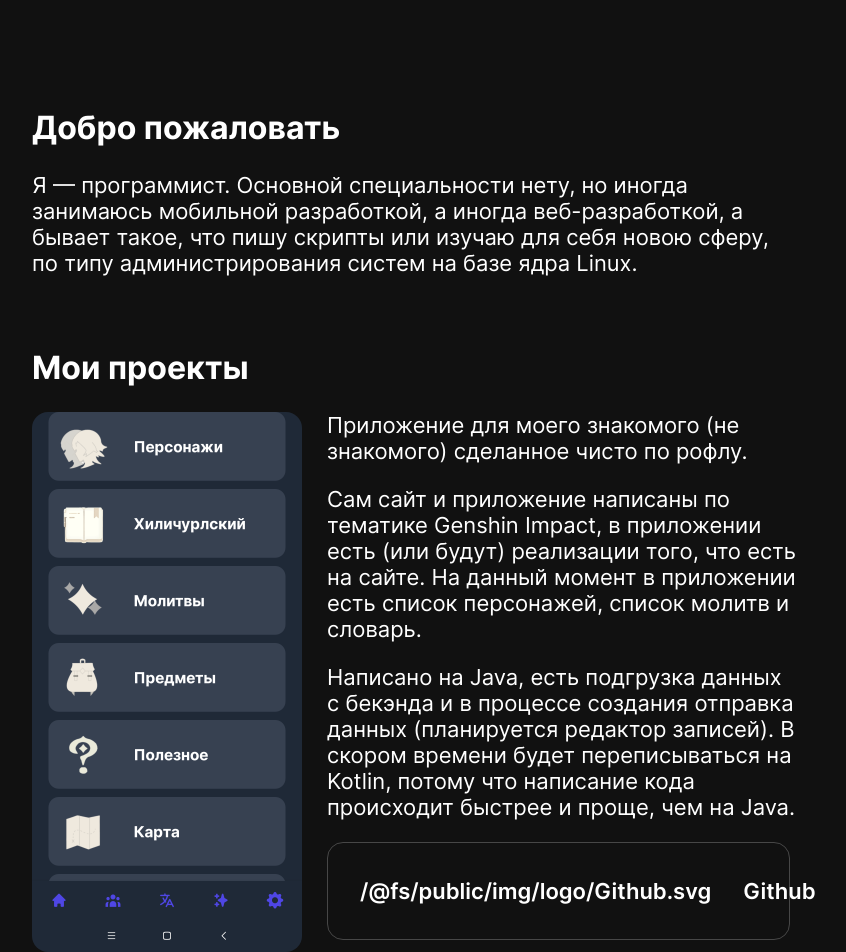
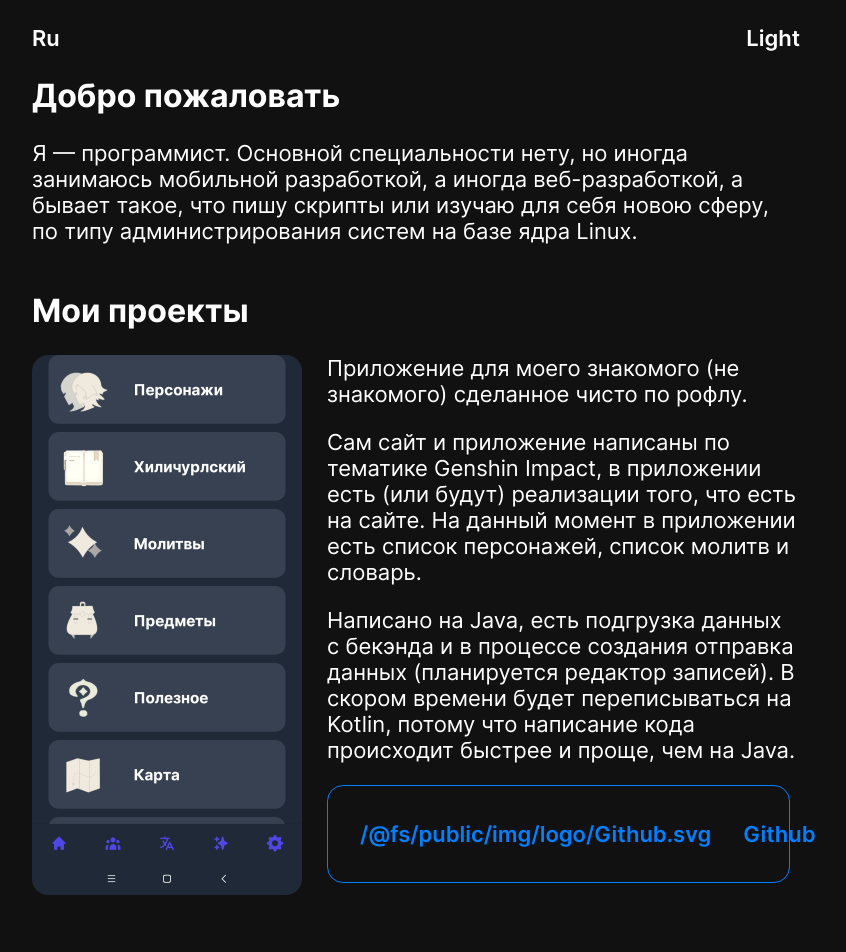
Before and after one commit to ilfey/Devpage, a Vue app: page / in a window 1280 px wide. Shown: the top 952 px of the page, without its empty margins (224-1070 px from the left). Built offline with nearby package versions, Linux system fonts and the light colour scheme.

Commit message:
add new color-scheme and theme switcher

```diff
--- a/index.html
+++ b/index.html
@@ -1,16 +1,51 @@
 <!DOCTYPE html>
-<html lang="en">
+<html lang="ru" class="dark">
 
 <head>
 	<meta charset="UTF-8" />
 	<meta name="viewport" content="width=device-width, initial-scale=1.0">
-	<meta property="og:title" content="Josty">
+	<meta property="og:title" content="Josty's devpage">
 	<meta property="og:description" content="Страница разработчика: Josty Qweenq">
 	<link rel="shortcut icon" href="/favicon.png" type="image/png">
-	<title>Josty</title>
+	<title>Josty Qweenq</title>
+	<script>
+		if(localStorage.getItem('color-scheme')=="light") {
+			document.documentElement.classList.replace("dark", "light")
+		}
+		if(localStorage.getItem('lang')=="Ru") {
+			console.log("Need to use ru language...")
+		}
+	</script>
 	<style>
 		:root {
-			color-scheme: dark;
+			--primary: #007fff;
+			--secondary: #0059b2;
+		}
+
+		.dark{
+				color-scheme: dark;
+				--background: #111;
+				--on-background: #fff;
+		}
+
+		.light {
+			color-scheme: light;
+			--background: #ddd;
+			--on-background: #000;
+		}
+
+		* {
+			margin: 0;
+			padding: 0;
+			text-decoration: none;
+		}
+
+		body {
+			transition: 0.3s;
+			background: var(--background);
+			color: var(--on-background);
+			min-height: 100%;
+			font-family: Inter-Regular;
 		}
 
 		@font-face {
@@ -35,7 +70,7 @@
 		}
 
 		@media (min-width: 1024px) {
-			.wrapper {
+			main, header {
 				width: 60%;
 			}
 
@@ -49,7 +84,7 @@
 		}
 
 		@media (max-width: 1024px) {
-			.wrapper {
+			main, header {
 				width: 70%;
 			}
 
@@ -63,7 +98,7 @@
 		}
 
 		@media (max-width: 900px) {
-			.wrapper {
+			main, header {
 				width: 80%;
 			}
 
@@ -77,12 +112,12 @@
 		}
 
 		@media (max-width: 700px) {
-			.wrapper {
+			main, header {
 				width: calc(100% - 20px);
-				padding: 100px 10px 100px 10px;
+				margin: 25px 10px 100px 10px;
 			}
 
-			.part_title {
+			.part__title {
 				text-align: center;
 			}
 
@@ -99,12 +134,12 @@
 		}
 
 		@media (max-width: 320px) {
-			.wrapper {
+			main, header {
 				width: calc(100% - 20px);
-				padding: 100px 10px 100px 10px;
+				margin: 25px 10px 100px 10px;
 			}
 
-			.part_title {
+			.part__title {
 				text-align: center;
 			}
 
--- a/package.json
+++ b/package.json
@@ -8,7 +8,8 @@
     "preview": "vite preview"
   },
   "dependencies": {
-    "vue": "^3.2.25"
+    "vue": "^3.2.25",
+    "vue-i18n": "^9.2.2"
   },
   "devDependencies": {
     "@vitejs/plugin-vue": "^2.3.1",
--- a/src/App.vue
+++ b/src/App.vue
@@ -10,6 +10,7 @@ import TwitchLogo from "/public/img/logo/Twitch.svg";
 import OsuLogo from "/public/img/logo/osu.svg";
 import ShikimoriLogo from "/public/img/logo/Shikimori.svg";
 import EmailLogo from "/public/img/logo/Email.svg";
+import Navbar from "./components/Navbar.vue";
 
 const contacts = [
   {
@@ -28,6 +29,7 @@ const contacts = [
     url: "mailto:jqweenq@gmail.com",
   },
 ];
+
 const otherContacts = [
   {
     title: "AniList",
@@ -75,9 +77,14 @@ function open(link) {
   window.open(link, "_blank");
 }
 </script>
+
 <template>
-  <div class="part hello-part">
-    <h2 class="part_title">Добро пожаловать</h2>
+  <header>
+    <Navbar />
+  </header>
+  <main>
+    <div class=" part hello-part">
+      <h2 class="part__title">Добро пожаловать</h2>
       <p>
         Я — программист. Основной специальности нету, но иногда занимаюсь
         мобильной разработкой, а иногда веб-разработкой, а бывает такое, что пишу
@@ -86,7 +93,7 @@ function open(link) {
       </p>
     </div>
     <div class="part part-projects">
-    <h2 class="part_title">Мои проекты</h2>
+      <h2 class="part__title">Мои проекты</h2>
       <img class="img-genshin" src="/img/Genshin.png" alt="Genshin" />
       <p>
         Приложение для моего знакомого (не знакомого) сделанное чисто по рофлу.
@@ -108,89 +115,101 @@ function open(link) {
       </div>
     </div>
     <div class="part part-contacts">
-    <h2 class="part_title">Мои контакты</h2>
+      <h2 class="part__title">Мои контакты</h2>
       <div class="buttons-wrapper">
-      <div
-        class="button"
-        v-for="contact in contacts"
-        :key="contact.title"
-        @click="open(contact.url)"
-      >
+        <div class="button" v-for="contact in contacts" :key="contact.title" @click="open(contact.url)">
           <div v-html="contact.logo"></div>
           <p class="button__text">{{ contact.title }}</p>
         </div>
       </div>
     </div>
     <div class="part">
-    <h2 class="part_title">Где ещё вы можете меня встретить</h2>
+      <h2 class="part__title">Где ещё вы можете меня встретить</h2>
       <div class="buttons-wrapper">
-      <div
-        class="button"
-        v-for="contact in otherContacts"
-        :key="contact.title"
-        @click="open(contact.url)"
-      >
-        <div v-html="contact.logo"></div>
+        <div class="button" v-for="contact in otherContacts" :key="contact.title" @click="open(contact.url)">
+          <!-- FIXME XSS -->
+          <div v-html="contact.logo" />
           <p class="button__text">{{ contact.title }}</p>
         </div>
       </div>
     </div>
+  </main>
 </template>
 
 <style>
-body {
-  background: #111;
-  min-height: 100%;
-  font-family: Inter-Regular;
+header {
+  margin: 0 auto;
 }
-h2 {
-  margin: 0 0 25px 0;
-}
-.wrapper {
+
+main {
   position: absolute;
   left: 50%;
   transform: translate(-50%);
   display: flex;
   flex-direction: column;
   align-items: center;
-  padding: 100px 0 100px 0;
-  min-height: 100%;
+  margin: 25px 0 100px 0;
 }
+
+h2 {
+  margin: 0 0 25px 0;
+}
+
 .part {
-  margin: 0 0 50px 0;
-  color: #fff;
+  margin: 0 0 25px 0;
+  color: var(--on-background);
   font-size: 22px;
   width: 100%;
 }
-.part_title {
+
+.part__title {
   font-family: Inter-Bold;
   font-size: 32px;
 }
+
+.part>p {
+  margin: 22px 0;
+}
+
 .img-genshin {
   width: 270px;
   border-radius: 16px;
   margin: 0 25px 25px 0;
 }
+
 .buttons-wrapper {
   display: grid;
   justify-content: space-evenly;
 }
+
 .button {
   display: flex;
   align-items: center;
   padding: 32px;
-  color: #fff;
-  border: 1px solid #474747;
+  color: var(--primary);
+  border: 1px solid var(--primary);
   border-radius: 16px;
   transition: 0.1s;
-  text-decoration: none;
   font-family: Inter-SemiBold;
   margin: 10px 10px;
+  -webkit-user-select: none;
+  -ms-user-select: none;
+  user-select: none;
 }
+
+.button svg path {
+  fill: var(--primary);
+}
+
 .button:hover {
-  color: #fff;
-  border: 1px solid #fff;
+  color: var(--secondary);
+  border: 1px solid var(--secondary);
 }
+
+.button:hover svg path {
+  fill: var(--secondary);
+}
+
 .button__text {
   height: 100%;
   line-height: 32px;
--- /dev/null
+++ b/src/components/Navbar.vue
@@ -0,0 +1,52 @@
+<script>
+export default {
+  data: () => ({
+    currentLang: "En",
+    currentScheme: "dark",
+  }),
+  methods: {
+    toggleLang() {
+      alert("You clicked on the language switcher! This will be done soon. x(")
+    },
+    toggleTheme() {
+      const htmlClasses = document.documentElement.classList
+
+      if (htmlClasses.contains("dark")) {
+        this.currentScheme = "light"
+        htmlClasses.replace("dark", this.currentScheme)
+      } else {
+        this.currentScheme = "dark"
+        htmlClasses.replace("light", this.currentScheme)
+      }
+      localStorage.setItem("color-scheme", this.currentScheme)
+    },
+  },
+  beforeMount() {
+    const scheme = localStorage.getItem("color-scheme")
+    if (scheme) {
+      this.currentScheme = scheme
+    }
+  },
+}
+</script>
+
+<template>
+  <nav>
+    <p @click="toggleLang">{{ currentLang == 'Ru' ? 'En' : 'Ru' }}</p>
+    <p @click="toggleTheme">{{ currentScheme == "dark" ? "Light" : "Dark" }}</p>
+  </nav>
+</template>
+
+<style>
+nav {
+  margin: 25px 0 0 0;
+  font-size: 22px;
+  font-family: Inter-SemiBold;
+  display: flex;
+  flex-direction: row;
+  justify-content: space-between;
+  -webkit-user-select: none;
+  -ms-user-select: none;
+  user-select: none;
+}
+</style>
--- a/src/main.js
+++ b/src/main.js
@@ -1,4 +1,14 @@
+import { createI18n } from 'vue-i18n'
 import { createApp } from 'vue'
 import App from './App.vue'
 
-createApp(App).mount('.wrapper')
+
+const i18n = createI18n({
+    /* TODO add En language
+    https://vue-i18n.intlify.dev/guide/installation.html */
+})
+
+const app = createApp(App)
+
+app.use(i18n)
+app.mount('.wrapper')
```
Also changed, not shown: public/img/Genshin-light.png (added), 1 other file (tests, documents, lock files or other folders). Lines whose indentation alone changed are shown as unchanged.
